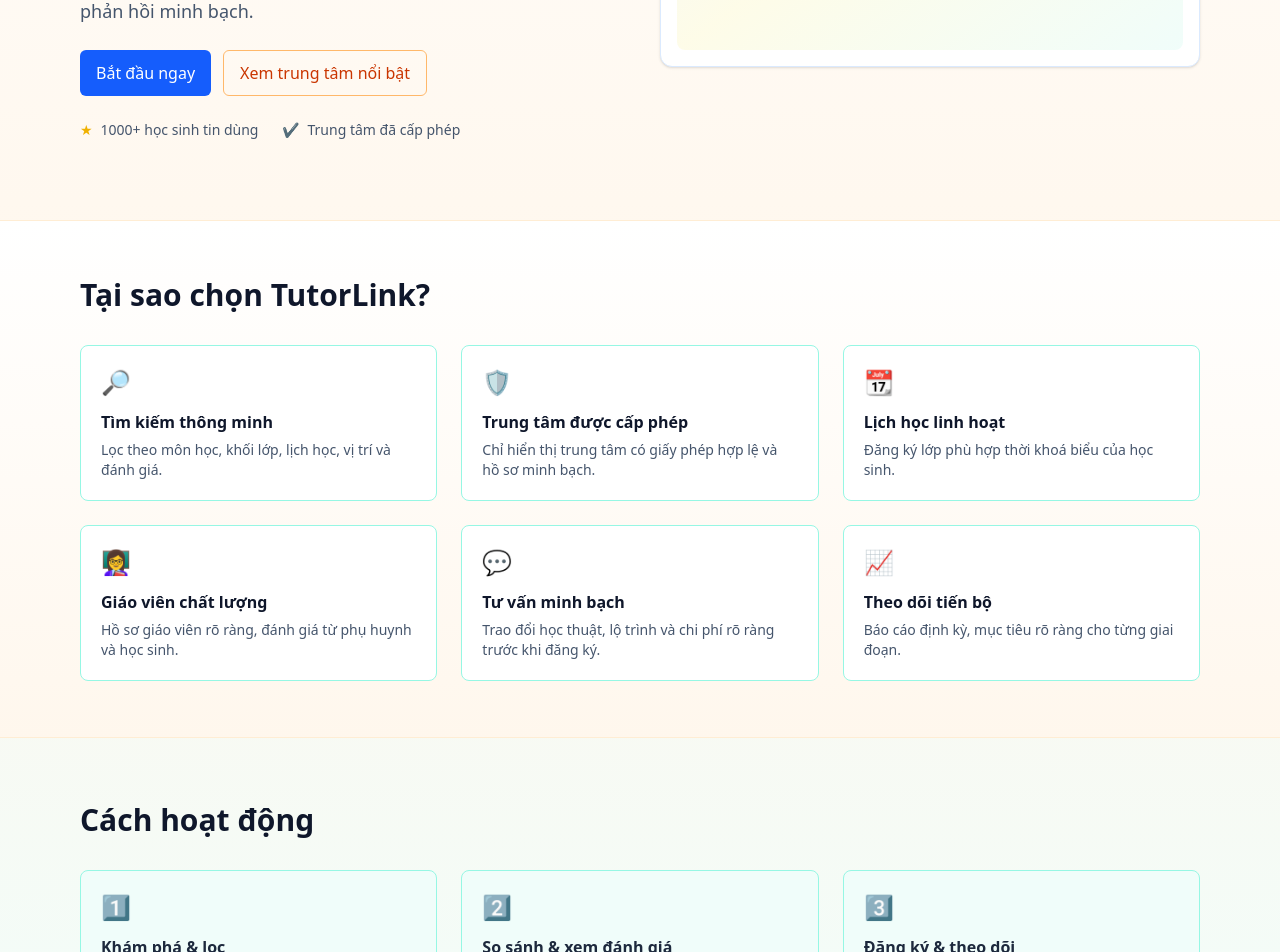
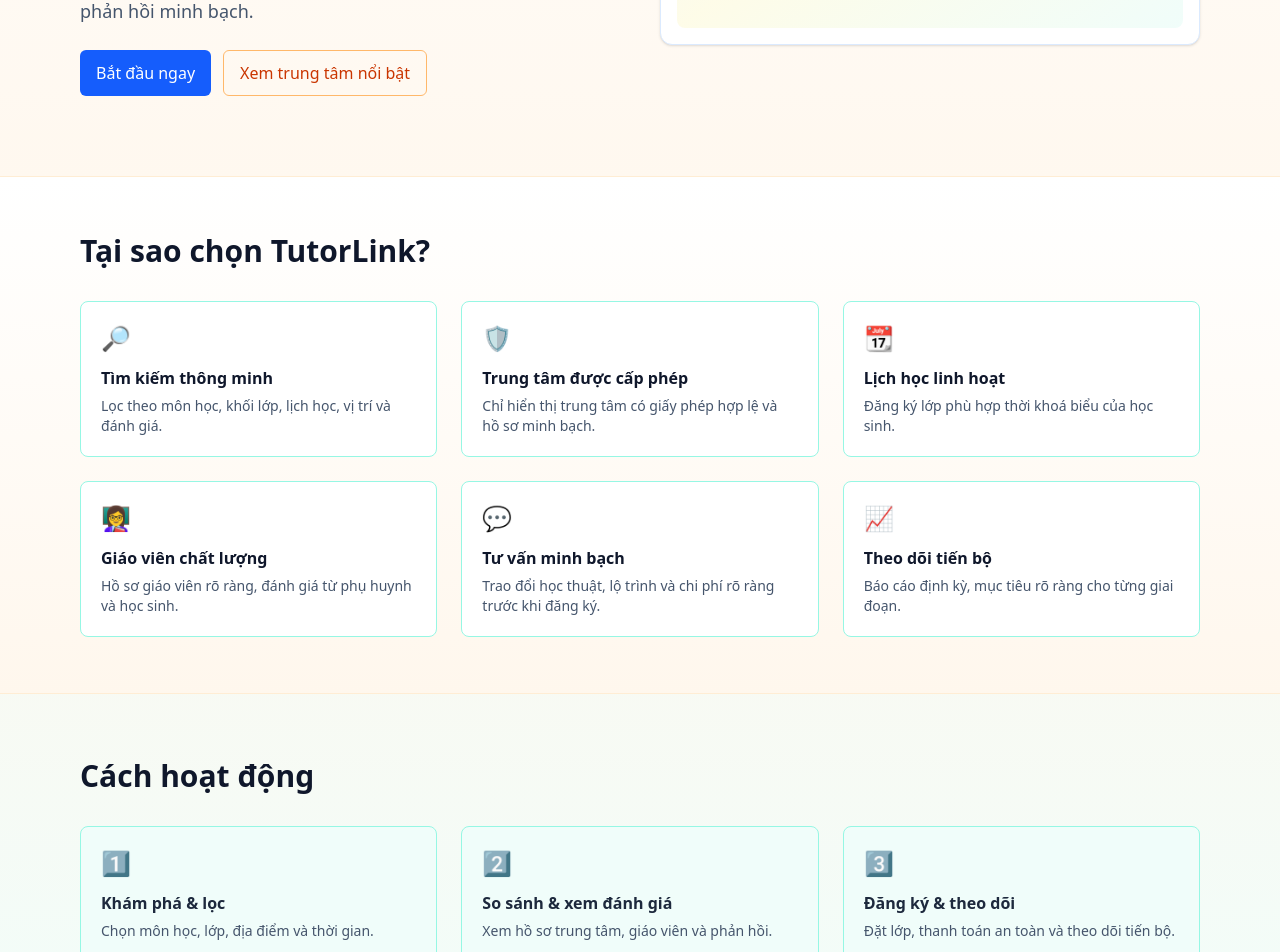
Before and after one commit to Hung1303/capstone-tms-fe, a React (Vite) app in the folder Capstone-TMS/: page / in a window 1280 px wide. Shown: the part 560-1512 px from the top of the page. Built offline with nearby package versions, Linux system fonts and the light colour scheme.

Commit message:
fix ui homePage

```diff
--- a/Capstone-TMS/package.json
+++ b/Capstone-TMS/package.json
@@ -13,6 +13,7 @@
     "@ant-design/icons": "^6.1.0",
     "@tailwindcss/vite": "^4.1.14",
     "antd": "^5.27.4",
+    "framer-motion": "^12.23.22",
     "react": "^19.1.1",
     "react-dom": "^19.1.1",
     "react-router-dom": "^7.9.3"
--- a/Capstone-TMS/src/page/HomePage.jsx
+++ b/Capstone-TMS/src/page/HomePage.jsx
@@ -1,5 +1,6 @@
 import { VerticalAlignTopOutlined } from '@ant-design/icons'
 import { useEffect, useState } from 'react'
+import { AnimatePresence, motion } from 'framer-motion'
 
 const HomePage = () => {
   const [showScrollTop, setShowScrollTop] = useState(false)
@@ -22,39 +23,50 @@
     <div id="top" className="min-h-screen bg-gradient-to-b from-white via-orange-50 to-teal-50 text-slate-800">
       <header className="border-b border-blue-100 bg-white/70 backdrop-blur supports-[backdrop-filter]:bg-white/50 sticky top-0 z-10">
         <div className="max-w-6xl mx-auto px-4 py-4 flex items-center justify-between">
-          <div
+          <motion.div
             onClick={() => handleScrollToTop('top')}
+            whileHover={{ scale: 1.05 }}
             className="flex items-center gap-2 cursor-pointer select-none hover:opacity-90"
           >
             <span className="inline-flex h-9 w-9 items-center justify-center rounded-lg bg-orange-500 text-white font-bold">T</span>
             <span className="text-lg font-semibold">TutorLink</span>
-          </div>
+          </motion.div>
+
           <nav className="hidden sm:flex items-center gap-6 text-sm">
-            <button
-              onClick={() => handleScrollToTop('features')}
-              className="hover:text-blue-700 cursor-pointer"
-            >
+            <button onClick={() => handleScrollToTop('features')} className="hover:text-blue-700 cursor-pointer">
               Tính năng
             </button>
-            <button
-              onClick={() => handleScrollToTop('how')}
-              className="hover:text-blue-700 cursor-pointer"
-            >
+            <button onClick={() => handleScrollToTop('how')} className="hover:text-blue-700 cursor-pointer">
               Cách hoạt động
             </button>
           </nav>
+
           <div className="flex items-center gap-3">
-            <button className="px-3 py-2 text-sm font-medium rounded-md hover:bg-blue-50">Đăng nhập</button>
-            <button className="px-3 py-2 text-sm font-medium rounded-md bg-orange-500 text-white hover:bg-orange-600">Đăng ký</button>
+            <motion.button
+              whileTap={{ scale: 0.95 }}
+              className="px-3 py-2 text-sm font-medium rounded-md hover:bg-blue-50"
+            >
+              Đăng nhập
+            </motion.button>
+            <motion.button
+              whileTap={{ scale: 0.95 }}
+              className="px-3 py-2 text-sm font-medium rounded-md bg-orange-500 text-white hover:bg-orange-600"
+            >
+              Đăng ký
+            </motion.button>
           </div>
         </div>
       </header>
 
       <main>
-        {/* Hero */}
+        {/* Hero section */}
         <section className="max-w-6xl mx-auto px-4 py-16 sm:py-20">
           <div className="grid md:grid-cols-2 gap-10 items-center">
-            <div>
+            <motion.div
+              initial={{ opacity: 0, x: -50 }}
+              whileInView={{ opacity: 1, x: 0 }}
+              transition={{ duration: 0.6 }}
+            >
               <h1 className="text-3xl sm:text-4xl md:text-5xl font-extrabold leading-tight text-slate-900">
                 Xây dựng Nền tảng Kết nối Trung tâm Dạy kèm Được Cấp phép
                 <span className="block text-blue-700">cho Học sinh THCS và THPT</span>
@@ -65,19 +77,27 @@
                 đội ngũ giáo viên chất lượng và phản hồi minh bạch.
               </p>
               <div className="mt-6 flex flex-wrap gap-3">
-                <button className="px-4 py-2.5 rounded-md bg-blue-600 text-white font-medium hover:bg-blue-700">
+                <motion.button
+                  whileHover={{ scale: 1.05 }}
+                  className="px-4 py-2.5 rounded-md bg-blue-600 text-white font-medium hover:bg-blue-700"
+                >
                   Bắt đầu ngay
-                </button>
-                <button className="px-4 py-2.5 rounded-md border border-orange-300 text-orange-700 font-medium hover:bg-orange-50">
+                </motion.button>
+                <motion.button
+                  whileHover={{ scale: 1.05 }}
+                  className="px-4 py-2.5 rounded-md border border-orange-300 text-orange-700 font-medium hover:bg-orange-50"
+                >
                   Xem trung tâm nổi bật
-                </button>
+                </motion.button>
               </div>
-              <div className="mt-6 flex items-center gap-6 text-sm text-slate-600">
-                <div className="flex items-center gap-2"><span className="text-yellow-500">★</span> 1000+ học sinh tin dùng</div>
-                <div className="flex items-center gap-2"><span className="text-teal-600">✔</span> Trung tâm đã cấp phép</div>
-              </div>
-            </div>
-            <div className="relative">
+            </motion.div>
+
+            <motion.div
+              initial={{ opacity: 0, x: 50 }}
+              whileInView={{ opacity: 1, x: 0 }}
+              transition={{ duration: 0.6 }}
+              className="relative"
+            >
               <div className="aspect-[4/3] w-full rounded-xl border border-blue-100 bg-white shadow-sm p-4">
                 <div className="h-full w-full rounded-lg bg-gradient-to-br from-blue-50 via-yellow-50 to-teal-50 grid place-items-center text-center p-6">
                   <div>
@@ -87,7 +107,7 @@
                   </div>
                 </div>
               </div>
-            </div>
+            </motion.div>
           </div>
         </section>
 
@@ -96,36 +116,26 @@
           <div className="max-w-6xl mx-auto px-4 py-14">
             <h2 className="text-2xl sm:text-3xl font-bold text-slate-900">Tại sao chọn TutorLink?</h2>
             <div className="mt-8 grid sm:grid-cols-2 lg:grid-cols-3 gap-6">
-              <div className="p-5 rounded-lg border border-teal-200 bg-white hover:shadow-sm transition">
-                <div className="text-2xl text-blue-600">🔎</div>
-                <h3 className="mt-3 font-semibold text-slate-900">Tìm kiếm thông minh</h3>
-                <p className="mt-1.5 text-sm text-slate-600">Lọc theo môn học, khối lớp, lịch học, vị trí và đánh giá.</p>
-              </div>
-              <div className="p-5 rounded-lg border border-teal-200 bg-white hover:shadow-sm transition">
-                <div className="text-2xl text-teal-600">🛡️</div>
-                <h3 className="mt-3 font-semibold text-slate-900">Trung tâm được cấp phép</h3>
-                <p className="mt-1.5 text-sm text-slate-600">Chỉ hiển thị trung tâm có giấy phép hợp lệ và hồ sơ minh bạch.</p>
-              </div>
-              <div className="p-5 rounded-lg border border-teal-200 bg-white hover:shadow-sm transition">
-                <div className="text-2xl text-yellow-500">📆</div>
-                <h3 className="mt-3 font-semibold text-slate-900">Lịch học linh hoạt</h3>
-                <p className="mt-1.5 text-sm text-slate-600">Đăng ký lớp phù hợp thời khoá biểu của học sinh.</p>
-              </div>
-              <div className="p-5 rounded-lg border border-teal-200 bg-white hover:shadow-sm transition">
-                <div className="text-2xl text-orange-500">👩‍🏫</div>
-                <h3 className="mt-3 font-semibold text-slate-900">Giáo viên chất lượng</h3>
-                <p className="mt-1.5 text-sm text-slate-600">Hồ sơ giáo viên rõ ràng, đánh giá từ phụ huynh và học sinh.</p>
-              </div>
-              <div className="p-5 rounded-lg border border-teal-200 bg-white hover:shadow-sm transition">
-                <div className="text-2xl text-blue-600">💬</div>
-                <h3 className="mt-3 font-semibold text-slate-900">Tư vấn minh bạch</h3>
-                <p className="mt-1.5 text-sm text-slate-600">Trao đổi học thuật, lộ trình và chi phí rõ ràng trước khi đăng ký.</p>
-              </div>
-              <div className="p-5 rounded-lg border border-teal-200 bg-white hover:shadow-sm transition">
-                <div className="text-2xl text-teal-600">📈</div>
-                <h3 className="mt-3 font-semibold text-slate-900">Theo dõi tiến bộ</h3>
-                <p className="mt-1.5 text-sm text-slate-600">Báo cáo định kỳ, mục tiêu rõ ràng cho từng giai đoạn.</p>
-              </div>
+              {[
+                ["🔎", "Tìm kiếm thông minh", "Lọc theo môn học, khối lớp, lịch học, vị trí và đánh giá."],
+                ["🛡️", "Trung tâm được cấp phép", "Chỉ hiển thị trung tâm có giấy phép hợp lệ và hồ sơ minh bạch."],
+                ["📆", "Lịch học linh hoạt", "Đăng ký lớp phù hợp thời khoá biểu của học sinh."],
+                ["👩‍🏫", "Giáo viên chất lượng", "Hồ sơ giáo viên rõ ràng, đánh giá từ phụ huynh và học sinh."],
+                ["💬", "Tư vấn minh bạch", "Trao đổi học thuật, lộ trình và chi phí rõ ràng trước khi đăng ký."],
+                ["📈", "Theo dõi tiến bộ", "Báo cáo định kỳ, mục tiêu rõ ràng cho từng giai đoạn."]
+              ].map(([icon, title, desc], i) => (
+                <motion.div
+                  key={i}
+                  initial={{ opacity: 0, y: 50 }}
+                  whileInView={{ opacity: 1, y: 0 }}
+                  transition={{ delay: i * 0.1, duration: 0.5 }}
+                  className="p-5 rounded-lg border border-teal-200 bg-white hover:shadow-sm transition"
+                >
+                  <div className="text-2xl">{icon}</div>
+                  <h3 className="mt-3 font-semibold text-slate-900">{title}</h3>
+                  <p className="mt-1.5 text-sm text-slate-600">{desc}</p>
+                </motion.div>
+              ))}
             </div>
           </div>
         </section>
@@ -134,35 +144,42 @@
         <section id="how" className="scroll-mt-20 max-w-6xl mx-auto px-4 py-16">
           <h2 className="text-2xl sm:text-3xl font-bold text-slate-900">Cách hoạt động</h2>
           <div className="mt-8 grid md:grid-cols-3 gap-6">
-            <div className="p-5 rounded-lg border border-teal-200 bg-teal-50">
-              <div className="text-2xl">1️⃣</div>
-              <h3 className="mt-3 font-semibold">Khám phá & lọc</h3>
-              <p className="mt-1.5 text-sm text-slate-600">Chọn môn học, lớp, địa điểm và thời gian.</p>
-            </div>
-            <div className="p-5 rounded-lg border border-teal-200 bg-teal-50">
-              <div className="text-2xl">2️⃣</div>
-              <h3 className="mt-3 font-semibold">So sánh & xem đánh giá</h3>
-              <p className="mt-1.5 text-sm text-slate-600">Xem hồ sơ trung tâm, giáo viên và phản hồi.</p>
-            </div>
-            <div className="p-5 rounded-lg border border-teal-200 bg-teal-50">
-              <div className="text-2xl">3️⃣</div>
-              <h3 className="mt-3 font-semibold">Đăng ký & theo dõi</h3>
-              <p className="mt-1.5 text-sm text-slate-600">Đặt lớp, thanh toán an toàn và theo dõi tiến bộ.</p>
-            </div>
+            {[
+              ["1️⃣", "Khám phá & lọc", "Chọn môn học, lớp, địa điểm và thời gian."],
+              ["2️⃣", "So sánh & xem đánh giá", "Xem hồ sơ trung tâm, giáo viên và phản hồi."],
+              ["3️⃣", "Đăng ký & theo dõi", "Đặt lớp, thanh toán an toàn và theo dõi tiến bộ."]
+            ].map(([icon, title, desc], i) => (
+              <motion.div
+                key={i}
+                initial={{ opacity: 0, y: 30 }}
+                whileInView={{ opacity: 1, y: 0 }}
+                transition={{ delay: i * 0.15, duration: 0.5 }}
+                className="p-5 rounded-lg border border-teal-200 bg-teal-50"
+              >
+                <div className="text-2xl">{icon}</div>
+                <h3 className="mt-3 font-semibold">{title}</h3>
+                <p className="mt-1.5 text-sm text-slate-600">{desc}</p>
+              </motion.div>
+            ))}
           </div>
         </section>
-
-
       </main>
 
-      {showScrollTop && (
-        <button
-          onClick={() => handleScrollToTop('top')}
-          className="cursor-pointer fixed bottom-12 right-10 z-20 flex items-center justify-center w-12 h-12 rounded-full transition duration-200 bg-orange-400 text-white shadow-lg hover:bg-orange-500 focus:outline-none focus:ring-4 focus:ring-offset-2 focus:ring-amber-400 p-3"
-        >
-          <VerticalAlignTopOutlined style={{ fontSize: '28px' }}/>
-        </button>
-      )}
+      {/* Scroll to top button */}
+      <AnimatePresence>
+        {showScrollTop && (
+          <motion.button
+            onClick={() => handleScrollToTop('top')}
+            initial={{ opacity: 0, y: 50 }}
+            animate={{ opacity: 1, y: 0 }}
+            exit={{ opacity: 0, y: 50 }}
+            transition={{ duration: 0.5, ease: 'easeInOut' }}
+            className="cursor-pointer fixed bottom-12 right-10 z-20 flex items-center justify-center w-12 h-12 rounded-full bg-orange-400 text-white shadow-lg hover:bg-orange-500 focus:outline-none focus:ring-4 focus:ring-offset-2 focus:ring-amber-400 p-3"
+          >
+            <VerticalAlignTopOutlined style={{ fontSize: '28px' }} />
+          </motion.button>
+        )}
+      </AnimatePresence>
 
       <footer className="border-t border-blue-100 bg-white">
         <div className="max-w-6xl mx-auto px-4 py-8 flex flex-col sm:flex-row items-center justify-between gap-4 text-sm text-slate-600">
```
Also changed, not shown: 1 other file (tests, documents, lock files or other folders).
